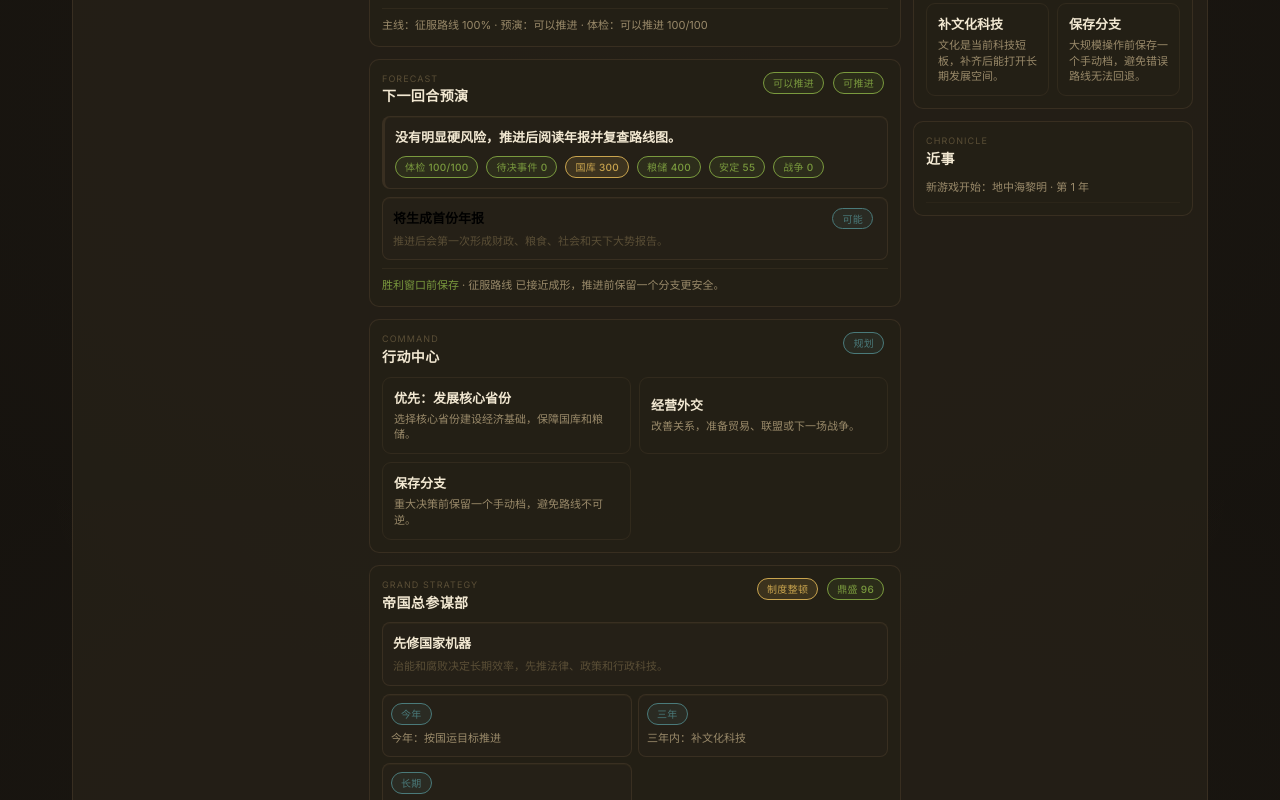
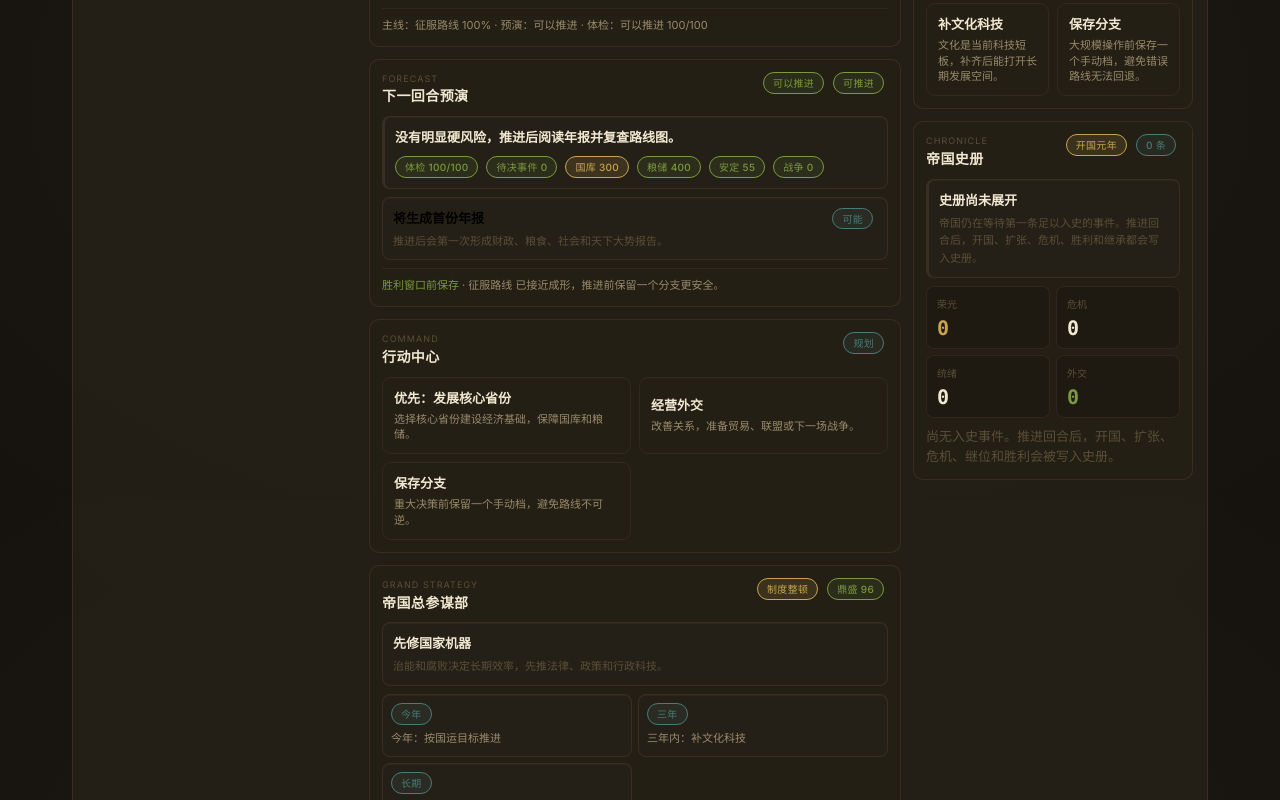
Before and after one commit to Lunora-Gather/Imperium-Aeternum, a React (Vite) app: page / in a window 1280 px wide. Both pictures are taken after a click on the button 193 px from the left and 615 px from the top of the page. Shown: the top 800 px of the page. Built offline with nearby package versions, Linux system fonts and the light colour scheme.

Commit message:
Show chronicle digest on dashboard

```diff
--- a/src/screens/Dashboard.tsx
+++ b/src/screens/Dashboard.tsx
@@ -1,4 +1,4 @@
-// Dashboard v28 — 回合前作战会议：在路线图和预演之上给出最终推进决策
+// Dashboard v32 — 帝国路线图 + 作战会议 + 史册摘要
 import { useMemo } from 'react';
 import { useGameStore } from '../store/gameStore';
 import { provincesOf } from '../engine/init';
@@ -13,6 +13,7 @@ import { buildCommandCenterActions, type CommandCenterAction } from '../gameplay
 import { buildEmpireRoadmap, type EmpireRoadmap } from '../gameplay/empireRoadmap';
 import { buildTurnPreview, type TurnPreview } from '../gameplay/turnPreview';
 import { buildPreTurnCouncil, type PreTurnCouncil } from '../gameplay/preTurnCouncil';
+import { buildChronicleDigest, type ChronicleDigest, type ChronicleHighlight } from '../gameplay/chronicleDigest';
 
 const FOCUSES: { id: StrategyFocusId; label: string; short: string; desc: string; effect: string }[] = [
   { id: 'balance', label: '均衡', short: '守中', desc: '保留行政弹性，应对不确定局势。', effect: '行政点 +1' },
@@ -132,8 +133,16 @@ function AdvisorList({ title, items, empty, jumpToTab }: { title: string; items:
   return <section className="ia-dash-section"><header><div><small>Advisor</small><h3>{title}</h3></div></header><div className="ia-action-list">{items.length === 0 ? <div className="ia-risk-empty">{empty}</div> : items.slice(0, 4).map((x, i) => <button key={`${x.title}-${i}`} className={`tone-${x.tone === 'danger' ? 'danger' : x.tone === 'warn' ? 'warn' : 'normal'}`} onClick={() => jumpToTab(x.tab)}><b>{x.title}</b><span>{x.body}</span></button>)}</div></section>;
 }
 
+function ChronicleLine({ item }: { item: ChronicleHighlight }) {
+  return <div className="ia-card" style={{ padding: 8, borderLeft: `3px solid ${toneBorder(item.tone)}` }}><div style={{ display: 'flex', justifyContent: 'space-between', gap: 6, marginBottom: 4 }}><strong style={{ fontSize: 12 }}>{item.icon} {item.title}</strong><Tag text={`第${item.turn}年`} tone={tagTone(item.tone)} /></div><div style={{ fontSize: 11, color: 'var(--text-dim)', lineHeight: 1.45 }}>{item.body}</div></div>;
+}
+
+function ChronicleDigestPanel({ digest }: { digest: ChronicleDigest }) {
+  return <section className="ia-dash-section" style={{ borderColor: toneBorder(digest.tone) }}><header><div><small>Chronicle</small><h3>帝国史册</h3></div><div style={{ display: 'flex', gap: 5, flexWrap: 'wrap', justifyContent: 'flex-end' }}><Tag text={digest.era} tone="gold" /><Tag text={`${digest.total} 条`} tone={tagTone(digest.tone)} /></div></header><div className="ia-card" style={{ padding: 10, marginBottom: 8, borderLeft: `3px solid ${toneBorder(digest.tone)}` }}><strong style={{ fontSize: 13 }}>{digest.chapterTitle}</strong><div style={{ fontSize: 11, color: 'var(--text-dim)', lineHeight: 1.55, marginTop: 5 }}>{digest.summary}</div></div><div style={{ display: 'grid', gridTemplateColumns: 'repeat(2, 1fr)', gap: 6, marginBottom: 8 }}><Metric label="荣光" value={digest.glory} tone="gold" /><Metric label="危机" value={digest.crisis} tone={digest.crisis > 0 ? 'warn' : 'normal'} /><Metric label="统绪" value={digest.reform} /><Metric label="外交" value={digest.diplomacy} tone="good" /></div><div style={{ display: 'flex', flexDirection: 'column', gap: 6 }}>{digest.empty ? <div className="ia-risk-empty">尚无入史事件。推进回合后，开国、扩张、危机、继位和胜利会被写入史册。</div> : digest.recent.slice(0, 3).map((item) => <ChronicleLine key={item.id} item={item} />)}</div>{digest.highlights.length > 0 && <div className="ia-dash-note" style={{ marginTop: 8 }}>史册主轴：{digest.highlights.slice(0, 2).map((x) => x.title).join(' / ')}</div>}</section>;
+}
+
 export default function Dashboard() {
-  const { state, nextTurn, save, load, hasSave, newGame, log, jumpToTab } = useGameStore();
+  const { state, nextTurn, save, load, hasSave, newGame, jumpToTab } = useGameStore();
   const pid = useGameStore((s) => s.state.playerNationId);
   const player = useGameStore((s) => s.state.nations[pid]);
   if (!player) return <Panel title="国政总览"><p className="dim">玩家国家缺失，请读档或开始新局。</p></Panel>;
@@ -152,6 +161,7 @@ export default function Dashboard() {
   const roadmap = useMemo(() => buildEmpireRoadmap(state, { brief, readiness, reportActions, commandActions }), [state, brief, readiness, reportActions, commandActions]);
   const turnPreview = useMemo(() => buildTurnPreview(state, { readiness, roadmap, commandActions }), [state, readiness, roadmap, commandActions]);
   const council = useMemo(() => buildPreTurnCouncil(state, { readiness, roadmap, preview: turnPreview, commandActions }), [state, readiness, roadmap, turnPreview, commandActions]);
+  const chronicle = useMemo(() => buildChronicleDigest(state), [state]);
 
   const lastNet = state.lastReport ? state.lastReport.income.tax + state.lastReport.income.trade + state.lastReport.income.building - state.lastReport.expense.military - state.lastReport.expense.corruption : 0;
   const unrest = provs.filter((p) => p.rebellionRisk > 70 || p.unrest > 50);
@@ -187,7 +197,7 @@ export default function Dashboard() {
     <div className="ia-dash-grid">
       <aside className="ia-dash-col"><Panel title="国家摘要" icon="◈"><div className="ia-dash-metrics"><Metric label="国库" value={n(player.resources.gold)} tone={player.resources.gold < 0 ? 'danger' : 'gold'} hint={lastNet ? `${lastNet >= 0 ? '+' : ''}${n(lastNet)}/年` : '—'} /><Metric label="粮储" value={n(player.resources.food)} tone={player.resources.food < 0 ? 'danger' : 'good'} /><Metric label="人口" value={n(totalPop)} /><Metric label="疆土" value={`${provs.length} 省`} /><Metric label="军力" value={`${n(armySize)} 卒`} tone={wars.length > 0 ? 'warn' : 'normal'} /><Metric label="战事" value={`${wars.length} 起`} tone={wars.length > 0 ? 'danger' : 'normal'} /></div><div className="ia-dash-sep" /><div className="ia-dash-kv"><span>政体</span><strong>{player.government.type}</strong></div><div className="ia-dash-kv"><span>国性</span><strong>{player.character}</strong></div><div className="ia-dash-kv"><span>统治者</span><strong>{player.ruler.name} · {player.ruler.age}岁</strong></div><div className="ia-dash-kv"><span>盟友倾向</span><strong>{allies} 个高关系对象</strong></div></Panel></aside>
       <main className="ia-dash-main"><RoadmapPanel roadmap={roadmap} jumpToTab={jumpToTab} /><CouncilPanel council={council} jumpToTab={jumpToTab} /><TurnPreviewPanel preview={turnPreview} jumpToTab={jumpToTab} /><CommandCenterPanel items={commandActions} jumpToTab={jumpToTab} /><StrategicDirectorPanel brief={brief} jumpToTab={jumpToTab} /><ReadinessPanel report={readiness} jumpToTab={jumpToTab} /><section className="ia-dash-section"><header><div><small>State</small><h3>治理指标</h3></div></header><div className="ia-dash-meter-grid"><Meter label="安定" value={g.stability} lowBad /><Meter label="法统" value={g.legitimacy} lowBad /><Meter label="治能" value={g.efficiency} lowBad /><Meter label="腐败" value={g.corruption} /><Meter label="厌战" value={player.warExhaustion} /><Meter label="补给" value={player.resources.supply} lowBad /></div></section><section className="ia-dash-section"><header><div><small>Trend</small><h3>近年趋势</h3></div></header><div className="ia-dash-trends"><Sparkline data={goldTrend} label="财政" /><Sparkline data={foodTrend} label="粮食" /><Sparkline data={stabilityTrend} label="安定" /></div></section>{state.victory.type && <section className="ia-dash-section ia-dash-victory"><h3>{state.victory.type.startsWith('win') ? '万世之业已成' : '社稷倾覆'}</h3><p>第 {state.turn} 年 · {player.name}</p></section>}</main>
-      <aside className="ia-dash-col"><AmbitionPanel state={state} /><FocusPanel focus={focus} onChange={setFocus} /><RiskPanel risks={risks} /><AdvisorList title="战略机会" items={brief.opportunities} empty="暂无明确机会" jumpToTab={jumpToTab} /><section className="ia-dash-section"><header><div><small>Chronicle</small><h3>近事</h3></div></header><div className="ia-dash-log">{log.length === 0 ? <p>尚无纪事</p> : log.slice(-6).reverse().map((l, i) => <p key={`${l}-${i}`}>{l}</p>)}</div></section></aside>
+      <aside className="ia-dash-col"><AmbitionPanel state={state} /><FocusPanel focus={focus} onChange={setFocus} /><RiskPanel risks={risks} /><AdvisorList title="战略机会" items={brief.opportunities} empty="暂无明确机会" jumpToTab={jumpToTab} /><ChronicleDigestPanel digest={chronicle} /></aside>
     </div>
   </div>;
 }
```
